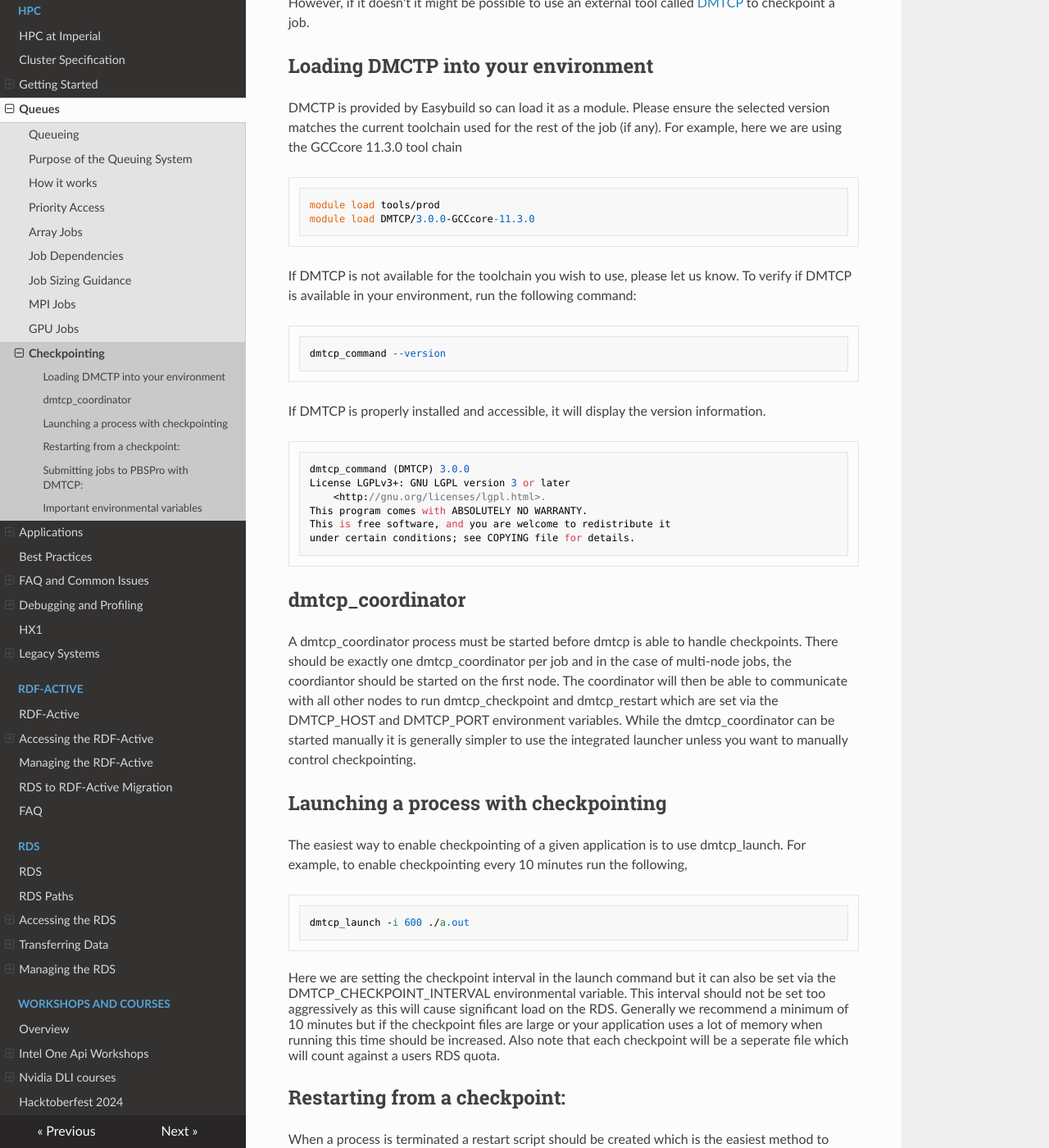
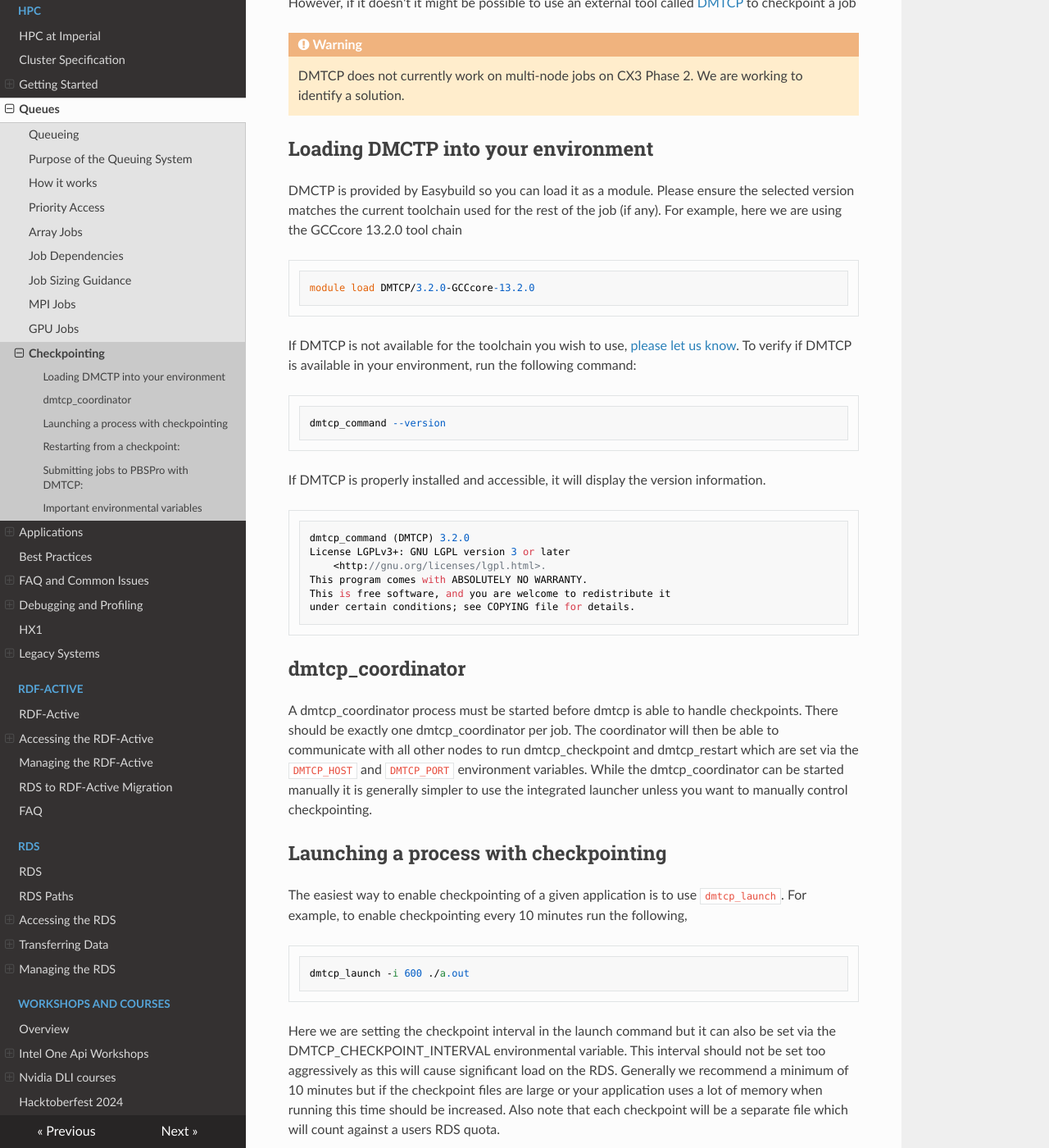
Before and after one commit to ImperialCollegeLondon/icl-rcs-user-guide, an MkDocs documentation site: the page built from docs/hpc/queues/checkpointing.md, in a window 1280 px wide and 1400 px high, scrolled down 264 px. Shown: the whole window at 82% size. Built offline with MkDocs 1.6.1, drawn with Linux system fonts in a browser that asks for light colours; nearby versions of some CDN libraries; some of the changed text lies outside the part shown.

Commit message:
Updated to newer version of DMTCP and changed coordinator host to localhost for now.

````diff
--- a/docs/hpc/queues/checkpointing.md
+++ b/docs/hpc/queues/checkpointing.md
@@ -1,16 +1,18 @@
 # Checkpointing
 
-All HPC jobs have a walltime limit so any jobs that exceeds this will be stopped and work may be lost. If a job needs to run longer, progress will need to be saved and a new job submitted to continue the calculation. For some applications this is as simple as saving the current progress to a file and then reloading it later, indeed some applications have built-in methods of doing this. However, if it doesn't it might be possible to use an external tool called [DMTCP](https://github.com/dmtcp/dmtcp) to checkpoint a job.
+All HPC jobs have a walltime limit so any jobs that exceeds this will be stopped and work may be lost. If a job needs to run longer, progress will need to be saved and a new job submitted to continue the calculation. For some applications this is as simple as saving the current progress to a file and then reloading it later, indeed some applications have built-in methods of doing this. However, if it doesn't it might be possible to use an external tool called [DMTCP](https://github.com/dmtcp/dmtcp) to checkpoint a job
+
+!!! warning
+    DMTCP does not currently work on multi-node jobs on CX3 Phase 2. We are working to identify a solution.
 
 ## Loading DMCTP into your environment
-DMCTP is provided by Easybuild so can load it as a module. Please ensure the selected version matches the current toolchain used for the rest of the job (if any). For example, here we are using the GCCcore 11.3.0 tool chain
+DMCTP is provided by Easybuild so you can load it as a module. Please ensure the selected version matches the current toolchain used for the rest of the job (if any). For example, here we are using the GCCcore 13.2.0 tool chain
 
 ```bash
-module load tools/prod
-module load DMTCP/3.0.0-GCCcore-11.3.0
+module load DMTCP/3.2.0-GCCcore-13.2.0
 ```
 
-If DMTCP is not available for the toolchain you wish to use, please let us know.
+If DMTCP is not available for the toolchain you wish to use, [please let us know](../../support/index.md).
 To verify if DMTCP is available in your environment, run the following command:
 
 ```console
@@ -20,7 +22,7 @@ dmtcp_command --version
 If DMTCP is properly installed and accessible, it will display the version information.
 
 ```console
-dmtcp_command (DMTCP) 3.0.0
+dmtcp_command (DMTCP) 3.2.0
 License LGPLv3+: GNU LGPL version 3 or later
     <http://gnu.org/licenses/lgpl.html>.
 This program comes with ABSOLUTELY NO WARRANTY.
@@ -29,15 +31,17 @@ under certain conditions; see COPYING file for details.
 ```
 
 ## dmtcp_coordinator
-A dmtcp_coordinator process must be started before dmtcp is able to handle checkpoints. There should be exactly one dmtcp_coordinator per job and in the case of multi-node jobs, the coordiantor should be started on the first node. The coordinator will then be able to communicate with all other nodes to run dmtcp_checkpoint and dmtcp_restart which are set via the DMTCP_HOST and DMTCP_PORT environment variables. While the dmtcp_coordinator can be started manually it is generally simpler to use the integrated launcher unless you want to manually control checkpointing.
+A dmtcp_coordinator process must be started before dmtcp is able to handle checkpoints. There should be exactly one dmtcp_coordinator per job. The coordinator will then be able to communicate with all other nodes to run dmtcp_checkpoint and dmtcp_restart which are set via the `DMTCP_HOST` and `DMTCP_PORT` environment variables. While the dmtcp_coordinator can be started manually it is generally simpler to use the integrated launcher unless you want to manually control checkpointing.
 
 ## Launching a process with checkpointing
-The easiest way to enable checkpointing of a given application is to use dmtcp_launch. For example, to enable checkpointing every 10 minutes run the following,
+The easiest way to enable checkpointing of a given application is to use `dmtcp_launch`. For example, to enable checkpointing every 10 minutes run the following,
+
 ```bash
 dmtcp_launch -i 600 ./a.out
 ```
+
 Here we are setting the checkpoint interval in the launch command but it can also be set via the DMTCP_CHECKPOINT_INTERVAL environmental variable.
-This interval should not be set too aggressively as this will cause significant load on the RDS. Generally we recommend a minimum of 10 minutes but if the checkpoint files are large or your application uses a lot of memory when running this time should be increased. Also note that each checkpoint will be a seperate file which will count against a users RDS quota.
+This interval should not be set too aggressively as this will cause significant load on the RDS. Generally we recommend a minimum of 10 minutes but if the checkpoint files are large or your application uses a lot of memory when running this time should be increased. Also note that each checkpoint will be a separate file which will count against a users RDS quota.
 
 ## Restarting from a checkpoint:
 When a process is terminated a restart script should be created which is the easiest method to restart.
@@ -64,12 +68,12 @@ Putting this all together we can build a simple PBSPro script for running a C bi
 
 # Load required modules
 module load tools/prod
-module load DMTCP/3.0.0-GCCcore-11.3.0
+module load DMTCP/3.2.0-GCCcore-13.2.0
 
 # Set DMTCP environment variables
 export DMTCP_COORD_PORT=$(shuf -n 1 -i 20000-65535)
 export DMTCP_CHECKPOINT_INTERVAL=600
-export DMTCP_COORD_HOST="hostname"
+export DMTCP_COORD_HOST="localhost"
 
 cd $PBS_O_WORKDIR
 
@@ -87,12 +91,12 @@ An example of a PBSPro job that restarts an earlier checkpointed process would b
 
 # Load required modules
 module load tools/prod
-module load DMTCP/3.0.0-GCCcore-11.3.0
+module load DMTCP/3.2.0-GCCcore-13.2.0
 
 # Set DMTCP environment variables
 export DMTCP_COORD_PORT=$(shuf -n 1 -i 20000-65535)
 export DMTCP_CHECKPOINT_INTERVAL=600
-export DMTCP_COORD_HOST="hostname"
+export DMTCP_COORD_HOST="localhost"
 
 cd $PBS_O_WORKDIR
 
@@ -107,7 +111,7 @@ DMTCP_CHECKPOINT_INTERVAL=integer
 Time in seconds between automatic checkpoints. Checkpoints can also be initiated manually by typing 'c' into the coordinator. (default: 0, disabled; dmtcp_coordinator only)
 
 DMTCP_HOST=string
-Hostname where the cluster-wide coordinator is running. (default: localhost; dmtcp_checkpoint, dmtcp_restart only)
+Hostname where the cluster-wide coordinator is running. Currently this should be left as localhost while we resolve issues with multi-node jobs. (default: localhost; dmtcp_checkpoint, dmtcp_restart only)
 
 DMTCP_PORT=integer
 The port the cluster-wide coordinator listens on. (default: 7779)
````
Also changed, not shown: other parts of docs/hpc/queues/checkpointing.md (+1 -1 lines).
